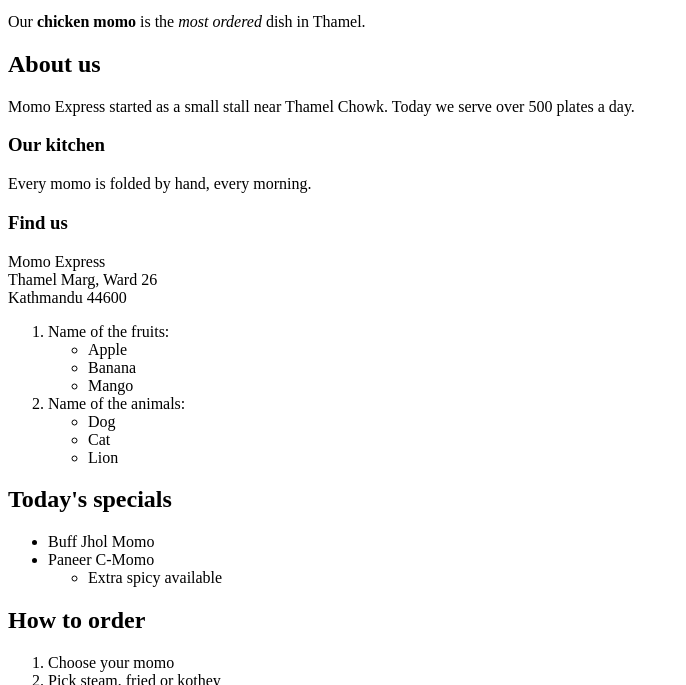
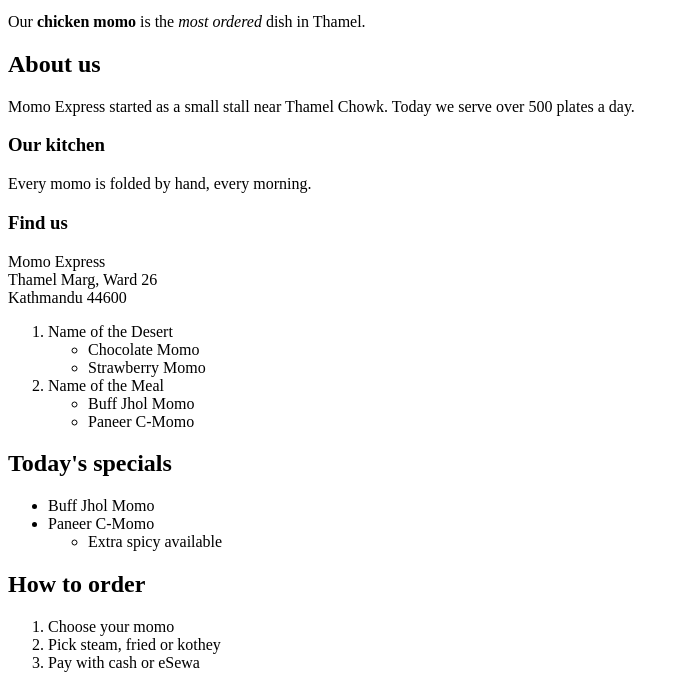
Before and after one commit to nischalnaharki/studyportweb, a plain HTML site: page practice-set/01-html-structure.html in a window 1280 px wide. Shown: the part 101-786 px from the top of the page, without its empty margins (0-686 px from the left). Drawn offline with Linux system fonts and the light colour scheme.

Commit message:
List inside list more pratical

```diff
--- a/practice-set/01-html-structure.html
+++ b/practice-set/01-html-structure.html
@@ -66,18 +66,15 @@
   <h3>Find us</h3>
   <p>Momo Express<br>Thamel Marg, Ward 26<br>Kathmandu 44600</p>
      <ol type="1">
-       <li>Name of the fruits: </li>
+       <li>Name of the Desert</li>
           <ul>
-            <li>Apple</li>
-            <li>Banana</li>
-            <li>Mango</li>
+            <li>Chocolate Momo</li>
+            <li>Strawberry Momo</li>
           </ul>
-       <li>Name of the animals: </li>
+       <li>Name of the Meal</li>
           <ul>
-            <li>Dog</li>
-            <li>Cat</li>
-            <li>Lion</li>
-          </ul>
+            <li>Buff Jhol Momo</li>
+            <li>Paneer C-Momo</li>
      </ol>
   <h2>Today's specials</h2>
   <ul>
```
